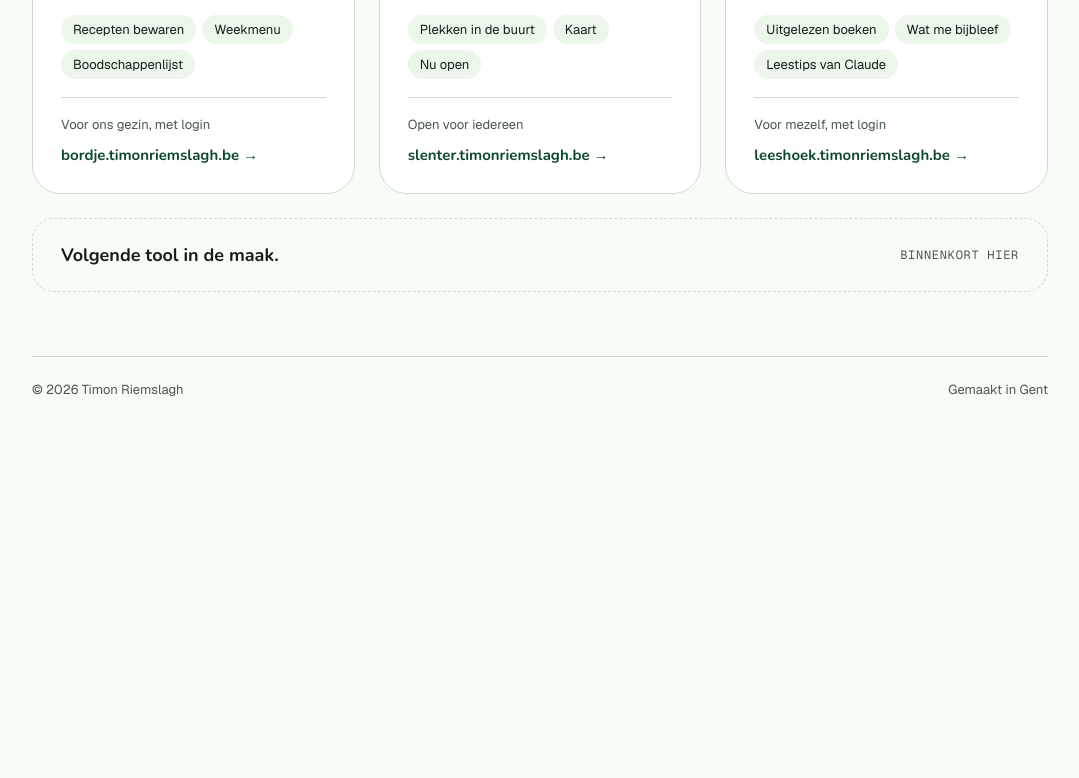
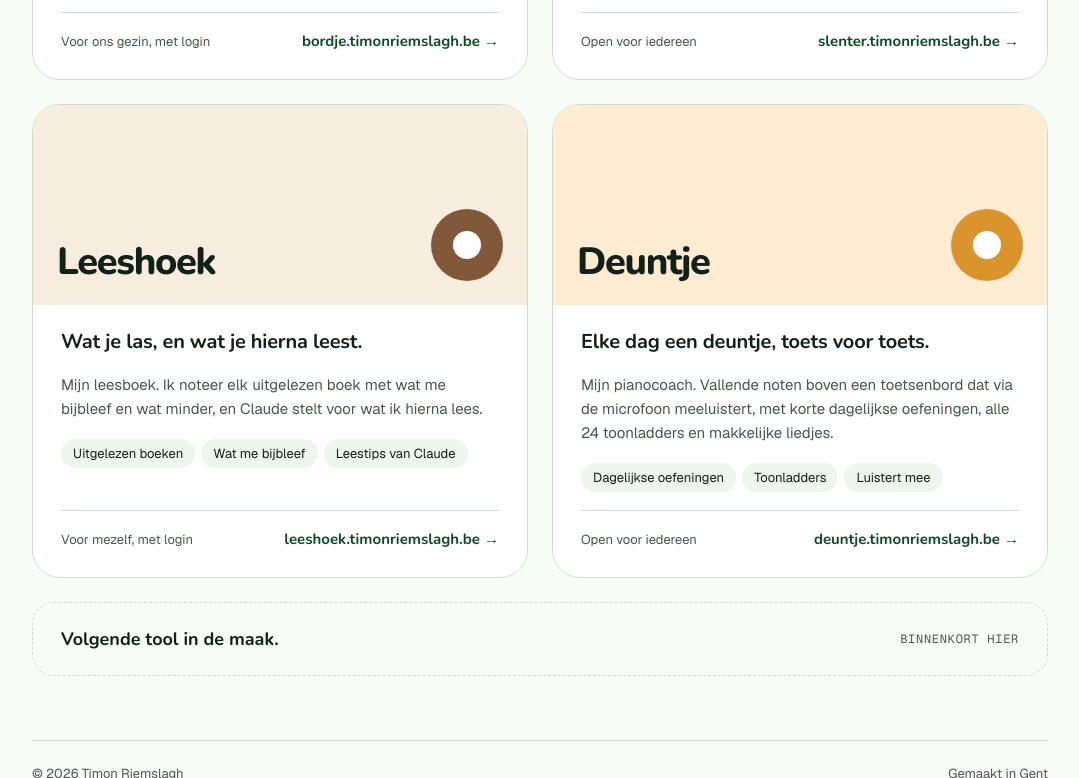
Before and after one commit to TimonRiemslagh/timonriemslagh, a plain HTML site: page index.html in a window 1280 px wide. Shown: the part 804-1582 px from the top of the page, without its empty margins (100-1179 px from the left). Before the commit the page ends 1258 px from the top, so only its background shows below. Drawn offline with nearby package versions, Linux system fonts and the light colour scheme.

Commit message:
Add a Deuntje card and show the four tools two by two
Co-Authored-By: Claude Opus 5.5 <noreply@anthropic.com>

```diff
--- a/index.html
+++ b/index.html
@@ -4,7 +4,7 @@
 <meta charset="utf-8">
 <meta name="viewport" content="width=device-width, initial-scale=1, viewport-fit=cover">
 <title>kleinigheden · Timon Riemslagh</title>
-<meta name="description" content="Kleine tools voor het gewone leven, gemaakt door Timon Riemslagh uit Gent: Bordje voor recepten en weekmenu's, Slenter voor leuke plekken op wandelafstand.">
+<meta name="description" content="Kleine tools voor het gewone leven, gemaakt door Timon Riemslagh uit Gent: Bordje voor recepten en weekmenu's, Slenter voor leuke plekken op wandelafstand, Leeshoek voor wat je leest en Deuntje om piano te leren spelen.">
 <meta name="theme-color" content="#f6f9f3">
 <link rel="icon" href="favicon.svg" type="image/svg+xml">
 <link rel="apple-touch-icon" href="icon-180.png">
@@ -87,6 +87,25 @@
           </div>
         </div>
       </a>
+      <a class="tool" href="https://deuntje.timonriemslagh.be">
+        <div class="panel p-deuntje">
+          <h2 class="tname">Deuntje</h2>
+          <span class="orb o-deuntje" aria-hidden="true"><i></i></span>
+        </div>
+        <div class="body">
+          <p class="tagline">Elke dag een deuntje, toets voor toets.</p>
+          <p class="desc">Mijn pianocoach. Vallende noten boven een toetsenbord dat via de microfoon meeluistert, met korte dagelijkse oefeningen, alle 24 toonladders en makkelijke liedjes.</p>
+          <ul class="feats">
+            <li>Dagelijkse oefeningen</li>
+            <li>Toonladders</li>
+            <li>Luistert mee</li>
+          </ul>
+          <div class="foot">
+            <span class="access">Open voor iedereen</span>
+            <span class="open">deuntje.timonriemslagh.be →</span>
+          </div>
+        </div>
+      </a>
     </div>
     <div class="next">
       <p>Volgende tool in de maak.</p>
--- a/styles.css
+++ b/styles.css
@@ -16,6 +16,8 @@
   --slenter-bg: oklch(0.92 0.04 238);
   --leeshoek: oklch(0.5 0.07 55);
   --leeshoek-bg: oklch(0.95 0.022 75);
+  --deuntje: oklch(0.72 0.14 72);
+  --deuntje-bg: oklch(0.95 0.04 80);
   --round: "Nunito", "Helvetica Neue", sans-serif;
   --sans: "Geist", "Helvetica Neue", Helvetica, sans-serif;
   --mono: "Geist Mono", ui-monospace, monospace;
@@ -51,19 +53,21 @@ ul { padding: 0; list-style: none; }
 
 /* Tools */
 .toolsection { display: flex; flex-direction: column; gap: 24px; }
-.tools { display: grid; grid-template-columns: repeat(auto-fill, minmax(min(100%, 300px), 1fr)); gap: 24px; }
+.tools { display: grid; grid-template-columns: repeat(auto-fit, minmax(min(100%, 380px), 1fr)); gap: 24px; }
 .tool { display: flex; flex-direction: column; border-radius: 28px; background: #fff; border: 1px solid var(--line); overflow: hidden; color: var(--ink); transition: transform .25s ease, box-shadow .25s ease, border-color .25s ease; }
 .tool:hover { transform: translateY(-4px); border-color: var(--leaf); box-shadow: 0 22px 44px -28px oklch(0.4 0.1 152 / 0.5); color: var(--ink); }
 .panel { height: 200px; display: flex; align-items: flex-end; justify-content: space-between; padding: 24px; gap: 16px; }
 .p-bordje { background: var(--bordje-bg); }
 .p-slenter { background: var(--slenter-bg); }
 .p-leeshoek { background: var(--leeshoek-bg); }
+.p-deuntje { background: var(--deuntje-bg); }
 .tname { font-family: var(--round); font-weight: 800; font-size: 38px; line-height: 1; letter-spacing: -0.035em; }
 .orb { width: 72px; height: 72px; border-radius: 50%; flex: none; display: flex; align-items: center; justify-content: center; }
 .orb i { display: block; width: 28px; height: 28px; border-radius: 50%; background: #fff; }
 .o-bordje { background: var(--bordje); }
 .o-slenter { background: var(--slenter); }
 .o-leeshoek { background: var(--leeshoek); }
+.o-deuntje { background: var(--deuntje); }
 .body { padding: 24px 28px 28px; display: flex; flex-direction: column; gap: 18px; flex: 1; }
 .tagline { font-family: var(--round); font-weight: 700; font-size: 20px; line-height: 1.3; letter-spacing: -0.01em; }
 .desc { font-size: 15px; line-height: 1.6; color: var(--ink-soft); }
```
Also changed, not shown: README.md.
